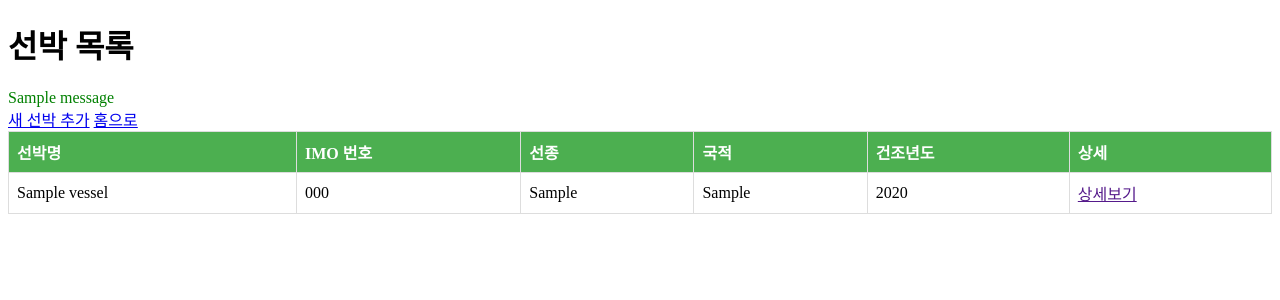
After one commit to busan-bae/vessel, a Flask app: page /vessels in a window 1280 px wide. The commit adds this page. Shown: the top 300 px of the page. Run offline with Flask 3, Linux system fonts and the light colour scheme; a user stored in the database is signed in; tables that the repository leaves empty hold one stand-in row (values such as "Sample post"); one stand-in notice (Sample message) is shown; some libraries are stand-ins or nearby versions.

Commit message:
refactoring & list-page

```diff
--- a/main.py
+++ b/main.py
@@ -1,51 +1,35 @@
-from flask import Flask,render_template,redirect, url_for,request,flash
-from dotenv import load_dotenv
-from flask_sqlalchemy import SQLAlchemy
-from sqlalchemy.orm import DeclarativeBase
+from flask import Flask,render_template
 from flask_wtf.csrf import CSRFProtect  # CSRF 추가
-from flask_login import UserMixin,login_user, current_user,login_required, logout_user
-from werkzeug.security import generate_password_hash, check_password_hash
+from flask_login import current_user,login_required
 from flask_login import LoginManager
-import os
 from functools import wraps
 from flask import abort
+from models import db, User
+from config import Config
+from auth import login_route, register_route,logout_route
+from vessels import vessel_list, vessel_add
 
-load_dotenv()
 
 # 플라스크 기본 세팅
 app = Flask (__name__)
-app.config['SECRET_KEY'] = os.environ.get('SECRET_KEY')
-
-app.config['SQLALCHEMY_DATABASE_URI'] = 'sqlite:///vessel.db'
-app.config['SQLALCHEMY_TRACK_MODIFICATIONS'] = False
 
 # login manager 초기화
 login_manager = LoginManager()
 login_manager.init_app(app)
 login_manager.login_view = 'login'  # 로그인 필요 시 리다이렉트
 login_manager.login_message = '로그인이 필요합니다.'  # 한글 메시지
+app.config.from_object(Config)
 
 # SQL 연결
-db = SQLAlchemy(app)
+db.init_app(app)
 # CSRF 사용
 csrf = CSRFProtect(app)
-
-# DB 설계 -> 추후 분리
-class Base(DeclarativeBase):
-    pass
-
-class User(UserMixin, db.Model):
-    __tablename__ = "users"
-    id = db.Column(db.Integer, primary_key=True)
-    user_id = db.Column(db.String(100), unique=True)
-    password = db.Column(db.String(100))
-    name = db.Column(db.String(100))
 
 # db 생성
 with app.app_context():
     db.create_all()
 
-# home page render 로그인 되어 있지 않으면 자동으로 login 페이지로 리다이렉트 한다.
+# home page render 로그인 되어 있지 않으면 자동으로 login 페이지로  8리다이렉트 한다.
 def admin_only(f):
     @wraps(f)
     def decorated_function(*args, **kwargs):
@@ -61,60 +45,42 @@ def admin_only(f):
 def load_user(user_id):
     return User.query.get(int(user_id))
 
+# 로그인
+@app.route('/login', methods = ["GET", "POST"])
+def login():
+    return login_route()
+
+
+#회원가입
+@app.route("/register", methods =['GET','POST'])
+def register():
+    return register_route()
+
+
+#로그아웃
+@app.route('/logout')
+@login_required
+def logout():
+    return logout_route()
+
+
+#홈화면
 @app.route('/')
 @login_required
 def home():
-    if not current_user.is_authenticated:
-        return redirect(url_for('login'))
-    return render_template('index.html')
+    return render_template('index.html',logged_in = current_user.is_authenticated)
 
-@app.route('/login', methods = ["GET", "POST"])
-def login():
-    if request.method == "POST":
-        user_id = request.form.get("id")
-        password = request.form.get("password")
-        user = User.query.filter_by(user_id=user_id).first()
-        if not user:
-            flash("아이디가 존재하지 않습니다.")
-            return redirect(url_for('login'))
-        elif not check_password_hash(user.password,password):
-            flash("비밀번호가 일치하지 않습니다.")
-            return redirect(url_for('login'))
-        else:
-            login_user(user)
-            return redirect(url_for('home'))
-    return render_template("login.html",logged_in = current_user.is_authenticated)
 
-@app.route("/register", methods =['GET','POST'])
-def register():
-    if request.method == 'POST':
-        existing_user = db.session.query(User).filter_by(user_id=request.form.get('id')).first()
-        if existing_user:
-            flash('이미 등록된 사용자 입니다.')
-            return redirect(url_for('register'))
-        else:
-            hash_and_salted_password = generate_password_hash(
-                request.form.get('password'),
-                method='pbkdf2:sha256',
-                salt_length=8
-            )
+# ---- 선박관련 ----
+@app.route('/vessels')
+@login_required
+def vessels():
+    return vessel_list()
 
-            new_user = User(
-                user_id=request.form.get('id'),
-                name=request.form.get('name'),
-                password=hash_and_salted_password,
-            )
-            db.session.add(new_user)
-            db.session.commit()
-            flash('회원가입이 완료 되었습니다! 로그인해주세요.')
-        return  redirect(url_for('login'))#나중에 login으로 변경
-    return render_template("register.html")
-
-@app.route('/logout')
+@app.route('/vessels/add' ,methods=["GET", "POST"])
 @login_required
-def logout():
-    logout_user()
-    return redirect(url_for('login'))
+def add_vessel():
+    return vessel_add()
 
 
 if __name__ == "__main__":
--- a/templates/index.html
+++ b/templates/index.html
@@ -7,6 +7,7 @@
 </head>
 <body>
     <h1> 선박정보 조회 시스템입니다.</h1>
-
+    <a href="{{ url_for('vessels') }}">선박 리스트</a>
+    <a href="{{ url_for('add_vessel') }}">선박 등록</a>
 </body>
 </html>
--- /dev/null
+++ b/templates/vessel_list.html
@@ -0,0 +1,60 @@
+<!DOCTYPE html>
+<html>
+<head>
+    <title>선박 목록</title>
+    <style>
+        table {
+            width: 100%;
+            border-collapse: collapse;
+        }
+        th, td {
+            border: 1px solid #ddd;
+            padding: 8px;
+            text-align: left;
+        }
+        th {
+            background-color: #4CAF50;
+            color: white;
+        }
+    </style>
+</head>
+<body>
+    <h1>선박 목록</h1>
+
+    {% with messages = get_flashed_messages() %}
+        {% if messages %}
+            {% for message in messages %}
+                <div style="color: green;">{{ message }}</div>
+            {% endfor %}
+        {% endif %}
+    {% endwith %}
+
+    <a href="{{ url_for('add_vessel') }}">새 선박 추가</a>
+    <a href="{{ url_for('home') }}">홈으로</a>
+
+    <table>
+        <thead>
+            <tr>
+                <th>선박명</th>
+                <th>IMO 번호</th>
+                <th>선종</th>
+                <th>국적</th>
+                <th>건조년도</th>
+                <th>상세</th>
+            </tr>
+        </thead>
+        <tbody>
+            {% for vessel in vessels %}
+            <tr>
+                <td>{{ vessel.vessel_name }}</td>
+                <td>{{ vessel.imo_number }}</td>
+                <td>{{ vessel.vessel_type }}</td>
+                <td>{{ vessel.flag }}</td>
+                <td>{{ vessel.build_year }}</td>
+                <td><a href="">상세보기</a></td>
+            </tr>
+            {% endfor %}
+        </tbody>
+    </table>
+</body>
+</html>
--- /dev/null
+++ b/vessels.py
@@ -0,0 +1,30 @@
+from flask import render_template, redirect, url_for, request, flash
+from flask_login import login_required
+from models import db, Vessel
+
+def vessel_list():
+    """선박 목록 조회"""
+    vessels = Vessel.query.all()
+    return render_template("vessel_list.html", vessels = vessels)
+
+
+# TODO: 나중에 구현할 내용
+# def vessel_detail(vessel_id):
+#     """선박 상세 정보"""
+#     vessel = Vessel.query.get_or_404(vessel_id)
+
+
+def vessel_add():
+    """선박 추가"""
+    if request.method == 'POST' :
+        new_vessel = Vessel(
+            vessel_name=request.form.get('vessel_name'),
+            imo_number=request.form.get('imo_number'),
+            vessel_type=request.form.get('vessel_type'),
+            flag=request.form.get('flag'),
+            build_year=request.form.get('build_year')
+        )
+        db.session.add(new_vessel)
+        db.session.commit()
+        return redirect(url_for('vessels'))
+    return render_template('vessel_add.html')
```
Also changed, not shown: auth.py (added, +49 -0 lines), config.py (added, +9 -0 lines), models.py (added, +24 -0 lines), templates/login.html (+8 -1 lines), templates/vessel_add.html (added, +41 -0 lines).
